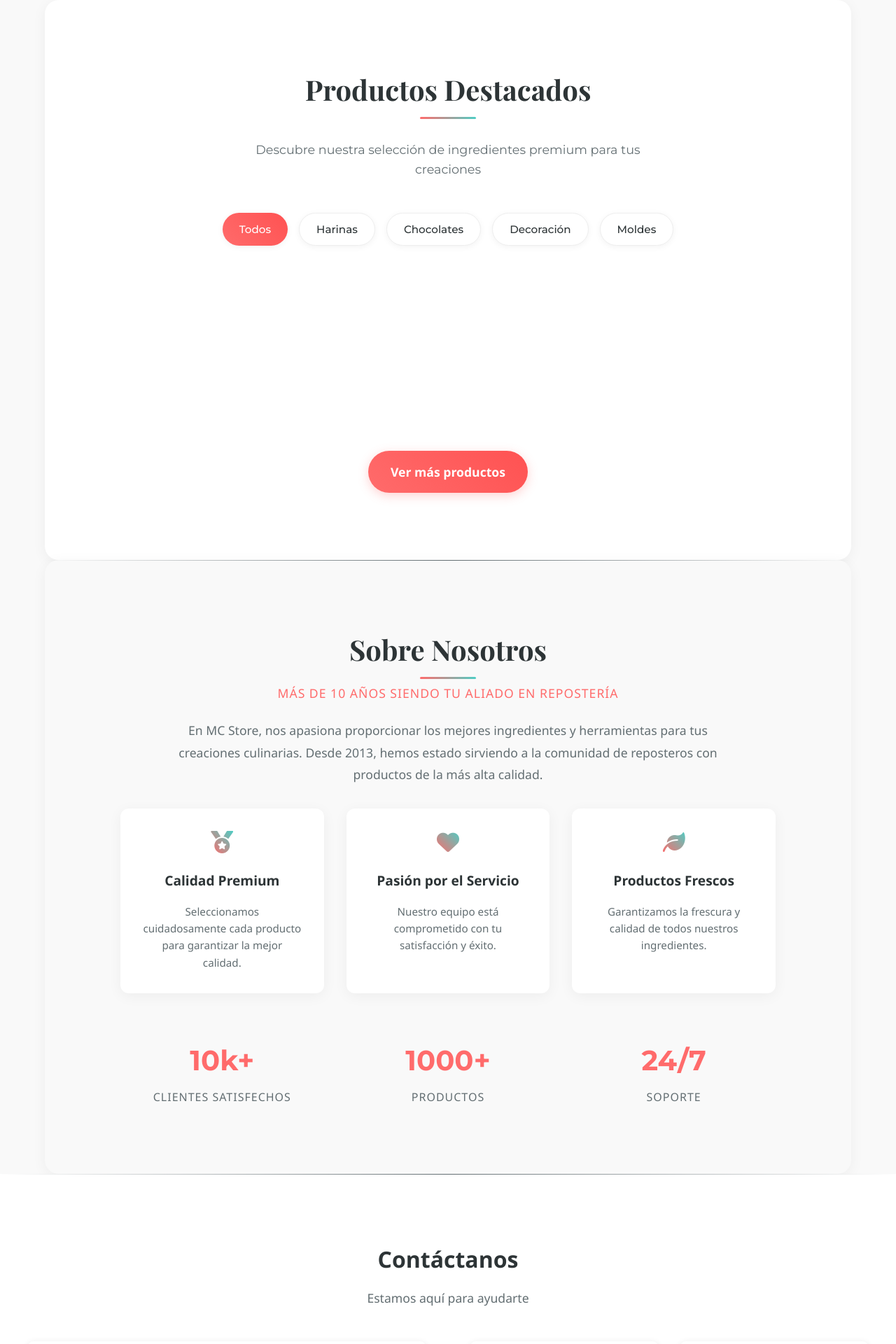
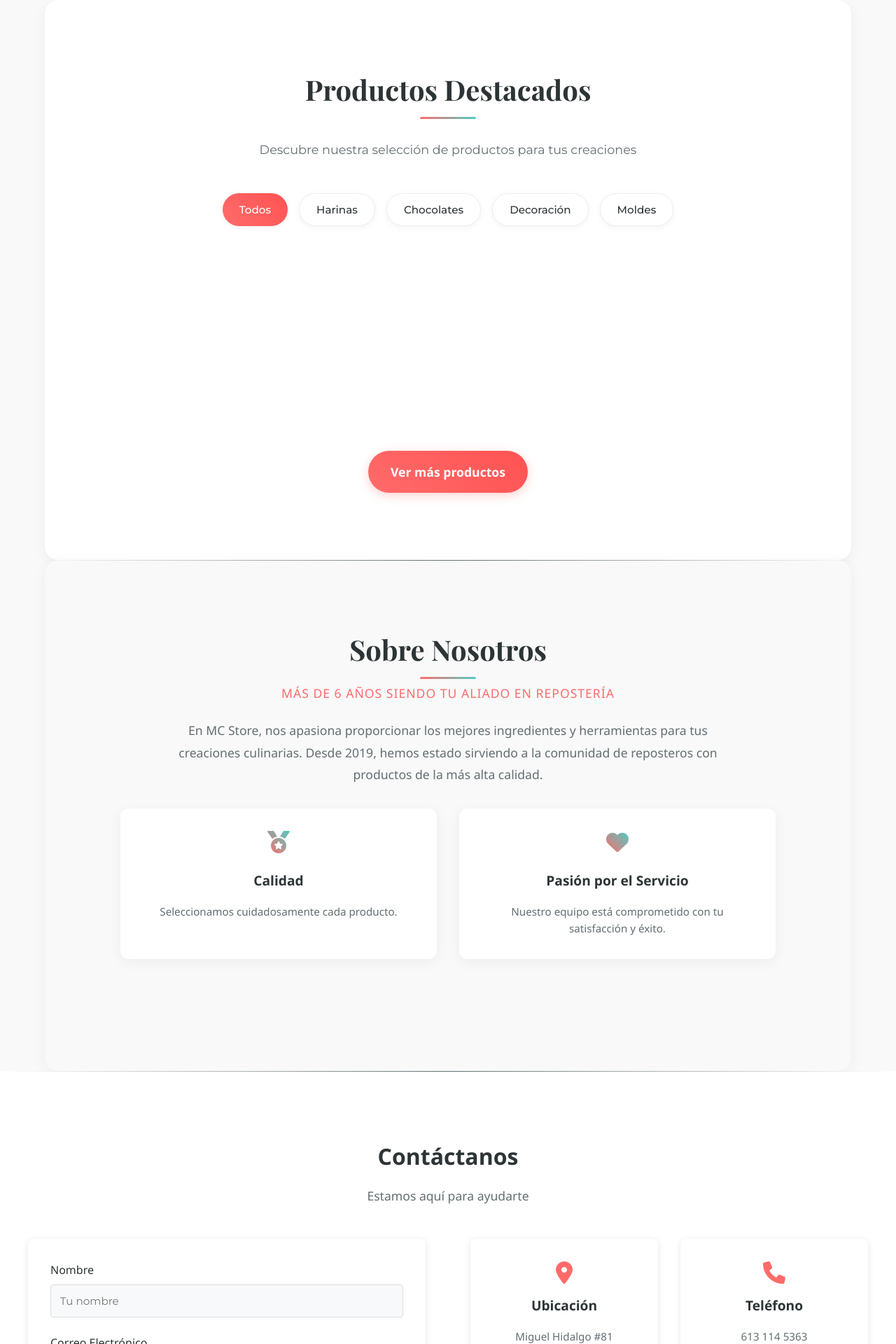
Before and after one commit to Yegologo/MS-store, a PHP site: page /Inicio.html in a window 1280 px wide. Shown: the part 800-2720 px from the top of the page at 70% size. Run offline with PHP 8.4, Linux system fonts and the light colour scheme.

Commit message:
Cambios en la pagina de inicioo

```diff
--- a/MS Store/Inicio.html
+++ b/MS Store/Inicio.html
@@ -59,10 +59,6 @@
                     <i class="fas fa-check-circle"></i>
                     <span>Calidad Garantizada</span>
                 </div>
-                <div class="feature">
-                    <i class="fas fa-headset"></i>
-                    <span>Soporte 24/7</span>
-                </div>
             </div>
             <a href="#productos" class="cta-button">Explorar Productos</a>
         </div>
@@ -72,7 +68,7 @@
     <section class="featured-products" id="productos">
         <div class="section-header">
             <h2>Productos Destacados</h2>
-            <p>Descubre nuestra selección de ingredientes premium para tus creaciones</p>
+            <p>Descubre nuestra selección de productos para tus creaciones</p>
         </div>
         <div class="category-filter">
             <button class="active" data-category="todos">Todos</button>
@@ -94,40 +90,23 @@
         <div class="about-content">
             <div class="about-text">
                 <h2>Sobre Nosotros</h2>
-                <p class="subtitle">Más de 10 años siendo tu aliado en repostería</p>
-                <p class="description">En MC Store, nos apasiona proporcionar los mejores ingredientes y herramientas para tus creaciones culinarias. Desde 2013, hemos estado sirviendo a la comunidad de reposteros con productos de la más alta calidad.</p>
+                <p class="subtitle">Más de 6 años siendo tu aliado en repostería</p>
+                <p class="description">En MC Store, nos apasiona proporcionar los mejores ingredientes y herramientas para tus creaciones culinarias. Desde 2019, hemos estado sirviendo a la comunidad de reposteros con productos de la más alta calidad.</p>
                 <div class="about-features">
                     <div class="about-feature">
                         <i class="fas fa-medal"></i>
-                        <h3>Calidad Premium</h3>
-                        <p>Seleccionamos cuidadosamente cada producto para garantizar la mejor calidad.</p>
+                        <h3>Calidad</h3>
+                        <p>Seleccionamos cuidadosamente cada producto.</p>
                     </div>
                     <div class="about-feature">
                         <i class="fas fa-heart"></i>
                         <h3>Pasión por el Servicio</h3>
                         <p>Nuestro equipo está comprometido con tu satisfacción y éxito.</p>
                     </div>
-                    <div class="about-feature">
-                        <i class="fas fa-leaf"></i>
-                        <h3>Productos Frescos</h3>
-                        <p>Garantizamos la frescura y calidad de todos nuestros ingredientes.</p>
-                    </div>
+
                 </div>
             </div>
-            <div class="about-stats">
-                <div class="stat">
-                    <span class="number">10k+</span>
-                    <span class="label">Clientes Satisfechos</span>
-                </div>
-                <div class="stat">
-                    <span class="number">1000+</span>
-                    <span class="label">Productos</span>
-                </div>
-                <div class="stat">
-                    <span class="number">24/7</span>
-                    <span class="label">Soporte</span>
-                </div>
-            </div>
+
         </div>
     </section>
 
@@ -169,16 +148,17 @@
                         <i class="fas fa-map-marker-alt"></i>
                         <h3>Ubicación</h3>
                     </div>
-                    <p>Av. Principal 123</p>
-                    <p>Ciudad, País</p>
+                    <p>Miguel Hidalgo #81</p>
+                    <p>Cd. Constitucion, B.C.S</p>
                 </div>
                 <div class="info-card">
                     <div class="info-header">
                         <i class="fas fa-phone"></i>
                         <h3>Teléfono</h3>
                     </div>
-                    <p>+123 456 789</p>
-                    <p>Lun - Sáb: 9:00 - 18:00</p>
+                    <p>613 114 5363</p>
+                    <p>Lun - Vie: 8:00 - 18:00</p>
+                    <p>Sab: 8:00 - 15:00<p>
                 </div>
                 <div class="info-card">
                     <div class="info-header">
@@ -186,7 +166,6 @@
                         <h3>Email</h3>
                     </div>
                     <p>contacto@mcstore.com</p>
-                    <p>soporte@mcstore.com</p>
                 </div>
             </div>
         </div>
--- a/MS Store/css/styles.css
+++ b/MS Store/css/styles.css
@@ -622,7 +622,7 @@ body {
 
 .about-features {
     display: grid;
-    grid-template-columns: repeat(3, 1fr);
+    grid-template-columns: repeat(2, 1fr);
     gap: 2rem;
     margin-bottom: 4rem;
     width: 100%;
@@ -663,33 +663,6 @@ body {
     line-height: 1.6;
 }
 
-.about-stats {
-    display: grid;
-    grid-template-columns: repeat(3, 1fr);
-    gap: 2rem;
-}
-
-.stat {
-    display: flex;
-    flex-direction: column;
-    align-items: center;
-    gap: 0.5rem;
-}
-
-.stat .number {
-    font-size: 2.5rem;
-    font-weight: 700;
-    color: var(--primary-color);
-    font-family: 'Montserrat', sans-serif;
-}
-
-.stat .label {
-    color: var(--gray-color);
-    font-size: 1rem;
-    font-weight: 500;
-    text-transform: uppercase;
-    letter-spacing: 1px;
-}
 
 @media (max-width: 768px) {
     .about-us {
```
